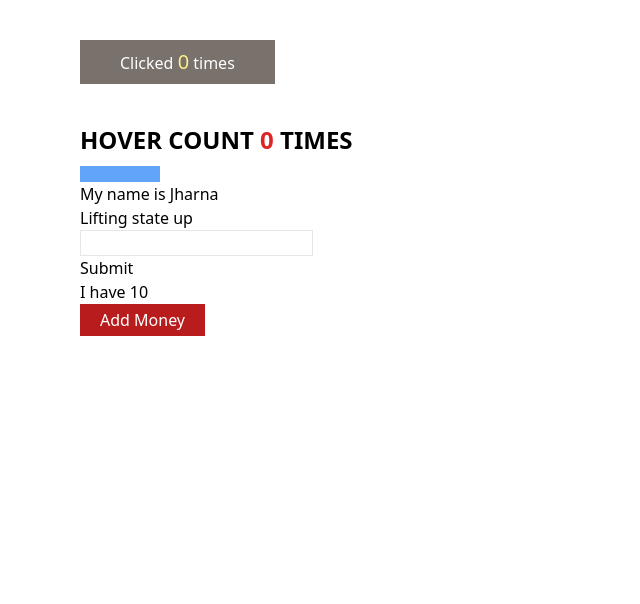
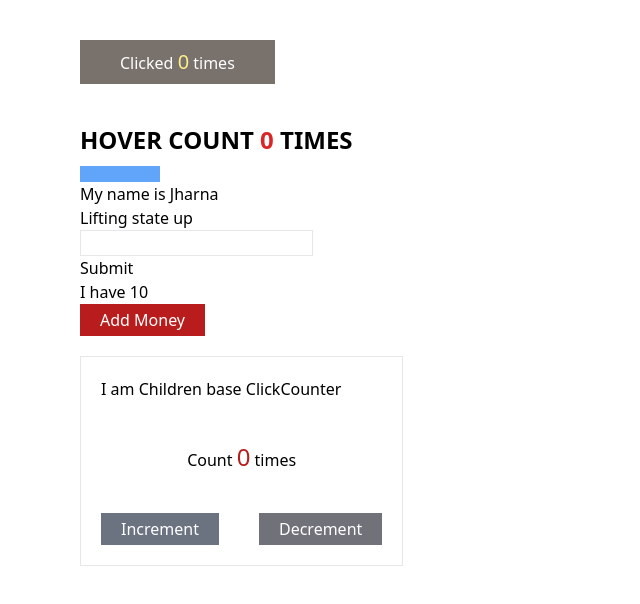
Before and after one commit to jharnakhatun2/react-concept, a React (Vite) app: page / in a window 1280 px wide. Shown: the top 604 px of the page, without its empty margins (0-640 px from the left). Built offline with nearby package versions, Linux system fonts and the light colour scheme.

Commit message:
added children base render props

```diff
--- a/src/App.jsx
+++ b/src/App.jsx
@@ -2,6 +2,7 @@ import ChildrenApply from "./components/props/render-props/ChildrenApply";
 import Main from "./components/props/render-props/Main";
 import HocChild from "./state-management/hoc/Hoc-child";
 import Parent from "./state-management/lifting-state-up/Parent";
+import ClickCounter from "./state-management/render-props/children/ClickCounter";
 
 function App() {
   return (
@@ -10,6 +11,7 @@ function App() {
       <ChildrenApply />
       <Parent />
       <HocChild />
+      <ClickCounter />
     </section>
   );
 }
--- /dev/null
+++ b/src/state-management/render-props/children/ClickCounter.jsx
@@ -0,0 +1,19 @@
+import Counter from "./Counter";
+import HoverCounter from "./HoverCounter";
+
+export default function ClickCounter() {
+  return (
+    <div className="border my-5 p-5 inline-block">
+      <h1>I am Children base ClickCounter</h1>
+      <Counter>
+        {(count, increment, decrement) => (
+          <HoverCounter
+            count={count}
+            increment={increment}
+            decrement={decrement}
+          />
+        )}
+      </Counter>
+    </div>
+  );
+}
--- /dev/null
+++ b/src/state-management/render-props/children/Counter.jsx
@@ -0,0 +1,22 @@
+import { Component } from "react";
+
+export default class Counter extends Component {
+  state = { count: 0 };
+  increment = () => {
+    this.setState((preNumber) => ({
+      count: preNumber.count + 1,
+    }));
+  };
+  decrement = () => {
+    if (this.state.count > 0) {
+      this.setState((prevState) => ({
+        count: prevState.count - 1,
+      }));
+    }
+  };
+  render() {
+    const { children } = this.props;
+    const { count } = this.state;
+    return children(count, this.increment, this.decrement);
+  }
+}
--- /dev/null
+++ b/src/state-management/render-props/children/HoverCounter.jsx
@@ -0,0 +1,18 @@
+export default function HoverCounter({ count, increment, decrement }) {
+  return (
+    <div>
+      <h1 className="text-center py-10">
+        Count <span className="text-2xl text-red-700">{count}</span> times
+      </h1>
+      <button onClick={increment} className="bg-gray-500 text-white px-5 py-1">
+        Increment
+      </button>
+      <button
+        onClick={decrement}
+        className="bg-zinc-500 text-white px-5 py-1 ml-10"
+      >
+        Decrement
+      </button>
+    </div>
+  );
+}
--- /dev/null
+++ b/src/state-management/render-props/render/ClickCounter.jsx
@@ -0,0 +1,3 @@
+export default function ClickCounter() {
+  return <div>ClickCounter</div>;
+}
--- /dev/null
+++ b/src/state-management/render-props/render/Counter.jsx
@@ -0,0 +1,7 @@
+import { Component } from "react";
+
+export default class Counter extends Component {
+  render() {
+    return <div>Counter</div>;
+  }
+}
--- /dev/null
+++ b/src/state-management/render-props/render/HoverCounter.jsx
@@ -0,0 +1,3 @@
+export default function HoverCounter() {
+  return <div>HoverCounter</div>;
+}
```
